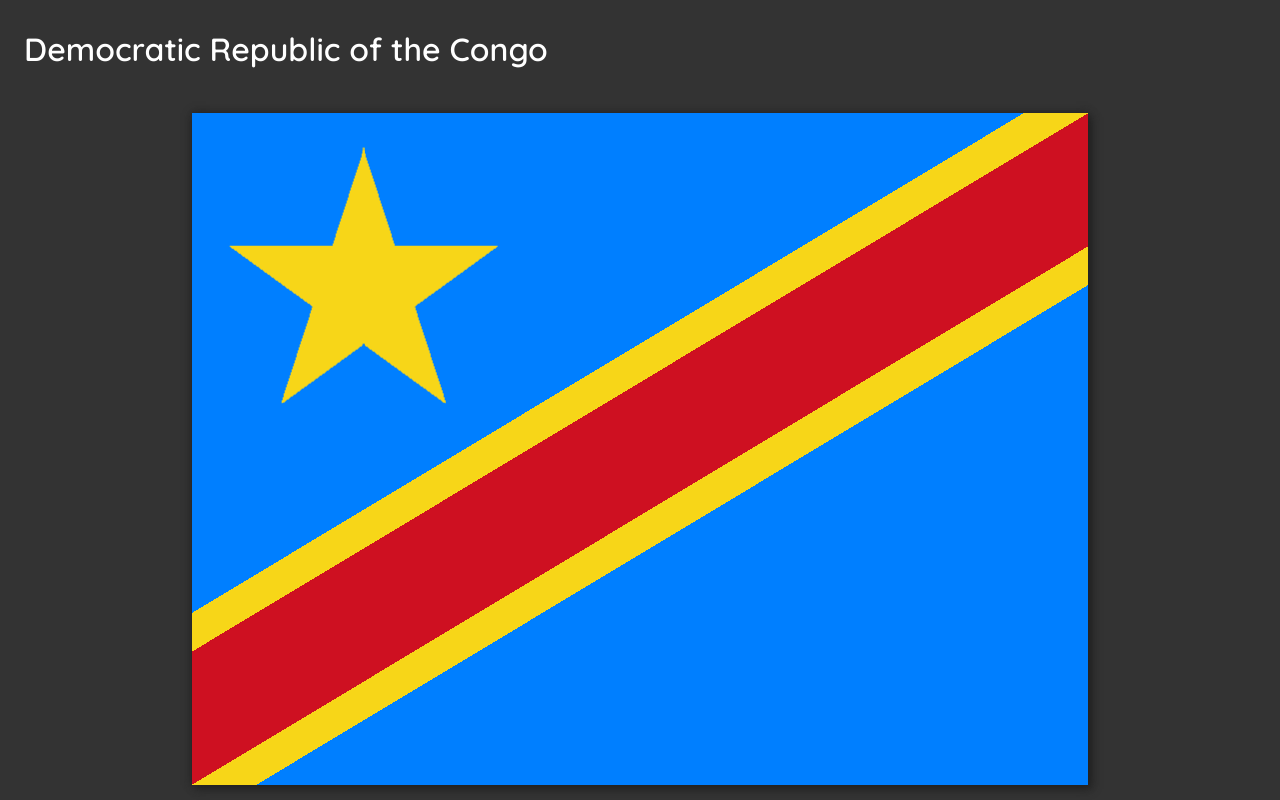
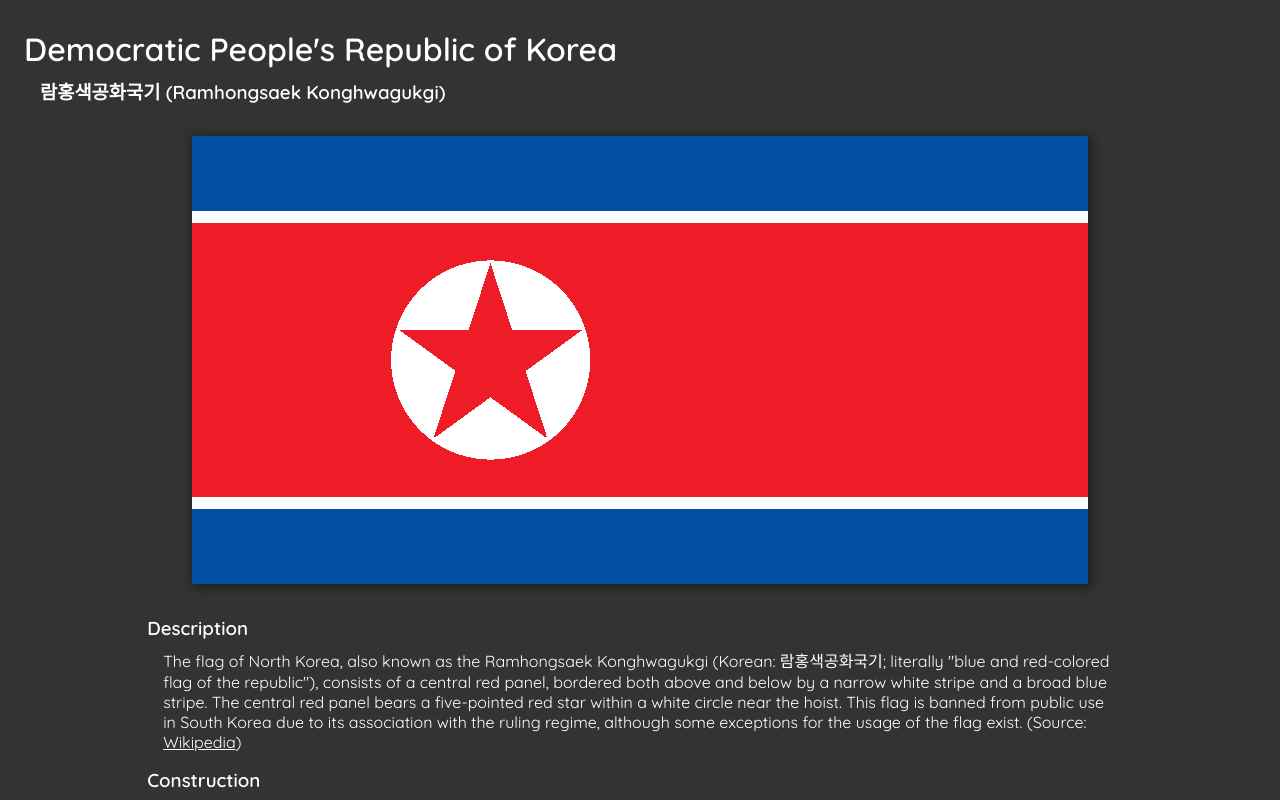
Before and after one commit to henrywoody/css-flags, a React (Create React App) app in the folder client/: page / in a window 1280 px wide. Shown: the part 2820-3620 px from the top of the page. Built offline with nearby package versions, Linux system fonts and the light colour scheme.

Commit message:
Adds flag of Democratic People's Republic Of Korea
Adds flag of Democratic People's Republic Of Korea.

Also updates `titleToKebabCase` to handle apostrophes (removes them).

```diff
--- /dev/null
+++ b/client/src/Flags/DemocraticPeoplesRepublicOfKorea/index.tsx
@@ -0,0 +1,34 @@
+import React from "react";
+import FlagArea from "../../Components/FlagArea";
+import DescriptionSection from "../../Components/DescriptionSection";
+import ExternalLink from "../../Components/ExternalLink";
+import "./style.css";
+
+
+const DemocraticPeoplesRepublicOfKorea: React.FC = () => {
+	return (
+		<FlagArea title="Democratic People's Republic of Korea" flagName="람홍색공화국기 (Ramhongsaek Konghwagukgi)">
+			<DescriptionSection title="Description">
+				<p>
+					The flag of North Korea, also known as the Ramhongsaek Konghwagukgi (Korean: 람홍색공화국기; literally "blue and red-colored flag of the republic"), consists of a central red panel, bordered both above and below by a narrow white stripe and a broad blue stripe. The central red panel bears a five-pointed red star within a white circle near the hoist. This flag is banned from public use in South Korea due to its association with the ruling regime, although some exceptions for the usage of the flag exist. (Source: <ExternalLink href="https://en.wikipedia.org/wiki/Flag_of_North_Korea">Wikipedia</ExternalLink>)
+				</p>
+			</DescriptionSection>
+
+			<DescriptionSection title="Construction">
+				<p>
+					Created with a <code>linear-gradient</code> for the background, a <code>radial-gradient</code> for the circle around the star, and four <code>conic-gradient</code>s for the star.
+				</p>
+			</DescriptionSection>
+
+			<DescriptionSection title="Sources">
+				<ul className="citation-list">
+					<li>
+						Wikipedia: <ExternalLink href="https://en.wikipedia.org/wiki/Flag_of_North_Korea">"Flag of North Korea"</ExternalLink>
+					</li>
+				</ul>
+			</DescriptionSection>
+		</FlagArea>
+	)
+}
+
+export default DemocraticPeoplesRepublicOfKorea;
--- /dev/null
+++ b/client/src/Flags/DemocraticPeoplesRepublicOfKorea/style.css
@@ -0,0 +1,67 @@
+.flag-area-democratic-peoples-republic-of-korea {
+	--blue: #024fa2;
+	--red: #ed1c27;
+	--white: #fff;
+}
+
+.flag-area-democratic-peoples-republic-of-korea .flag {
+	--aspect-ratio: calc(1 / 2);
+
+	--star-color: var(--red);
+	--star-background-color: var(--white);
+	--star-radius: calc(15.5 / 144 * var(--width));
+    --star-width: calc(var(--star-radius) * 2);
+	--star-height: calc(var(--star-radius) * (1 + var(--sin-54)));
+	--star-x-position: calc(48 / 144 * var(--width) - var(--star-radius));
+	--star-y-position: calc(36 / 72 * var(--star-height) + var(--star-radius) * 13 / 32);
+    --star-sizing: no-repeat var(--star-x-position) var(--star-y-position) / var(--star-width) var(--star-height);
+    --star-sizing-bottom-coverer: no-repeat var(--star-x-position) calc(var(--star-y-position) + 1px) / var(--star-width) calc(var(--star-height) + 1px);
+    --star-sizing-left-half: no-repeat calc(var(--star-x-position)) var(--star-y-position) / calc(var(--star-width) / 2) var(--star-height);
+    --star-sizing-right-half: no-repeat calc(var(--star-x-position) + var(--star-radius)) var(--star-y-position) / calc(var(--star-width) / 2) var(--star-height);
+    --star-interior-angle: 36deg;
+    --star-top-side-h-position: calc(0% + var(--star-radius) * (1 - var(--cos-18)));
+	--star-top-side-v-position: calc(0% + var(--star-radius) * (1 - var(--sin-18)));
+
+	--star-circle-radius: calc(16 / 144 * var(--width));
+
+	background:
+		/* Star */
+		conic-gradient(
+            from 90deg at var(--star-top-side-h-position) var(--star-top-side-v-position),
+            var(--star-color) 0 var(--star-interior-angle),
+            transparent 0 360deg
+        ) var(--star-sizing-left-half),
+        conic-gradient(
+            from calc(270deg - var(--star-interior-angle)) at calc(100% - var(--star-top-side-h-position)) var(--star-top-side-v-position),
+            var(--star-color) 0 var(--star-interior-angle),
+            transparent 0 360deg
+        ) var(--star-sizing-right-half),
+        conic-gradient(
+            from calc(180deg - 108deg / 2) at 50% calc(100% - var(--star-height) * var(--tan-18) / var(--tan-54) - 1px),
+            var(--star-background-color) 0 108deg,
+            transparent 0 360deg
+        ) var(--star-sizing-bottom-coverer),
+        conic-gradient(
+            from calc(180deg - var(--star-interior-angle) / 2) at 50% 0%,
+            var(--star-color) 0 var(--star-interior-angle),
+            transparent 0 360deg
+        ) var(--star-sizing),
+
+		/* Star Circle */
+		radial-gradient(
+			circle at calc(48 / 144 * var(--width)) 50%,
+			var(--white) 0 var(--star-circle-radius),
+			transparent 0 100%
+		),
+
+		/* Background */
+		linear-gradient(
+			0deg,
+			var(--blue) 0 calc(12 / 72 * var(--height)),
+			var(--white) 0 calc(14 / 72 * var(--height)),
+			var(--red) 0 calc(58 / 72 * var(--height)),
+			var(--white) 0 calc(60 / 72 * var(--height)),
+			var(--blue) 0 calc(72 / 72 * var(--height))
+		)
+	;
+}
--- a/client/src/Flags/index.tsx
+++ b/client/src/Flags/index.tsx
@@ -1,6 +1,7 @@
 import React from "react";
 import Bahamas from "./Bahamas";
 import Botswana from "./Botswana";
+import DemocraticPeoplesRepublicOfKorea from "./DemocraticPeoplesRepublicOfKorea";
 import DemocraticRepublicOfTheCongo from "./DemocraticRepublicOfTheCongo";
 import Greece from "./Greece";
 import Guyana from "./Guyana";
@@ -28,6 +29,7 @@ import UnitedKingdom from "./UnitedKingdom";
 const flags: React.ReactElement[] = [
     <Bahamas key="bahamas"/>,
     <Botswana key="botswana"/>,
+    <DemocraticPeoplesRepublicOfKorea key="democratic-peoples-republic-of-korea"/>,
     <DemocraticRepublicOfTheCongo key="democratic-republic-of-the-congo"/>,
     <Greece key="greece"/>,
     <Guyana key="guyana"/>,
--- a/client/src/Modules/string-utils.ts
+++ b/client/src/Modules/string-utils.ts
@@ -1,3 +1,3 @@
 export function titleToKebabCase(value: string) {
-    return value.toLowerCase().split(/\s+/g).join("-");
+    return value.toLowerCase().replace("'", "").split(/\s+/g).join("-");
 }
```
